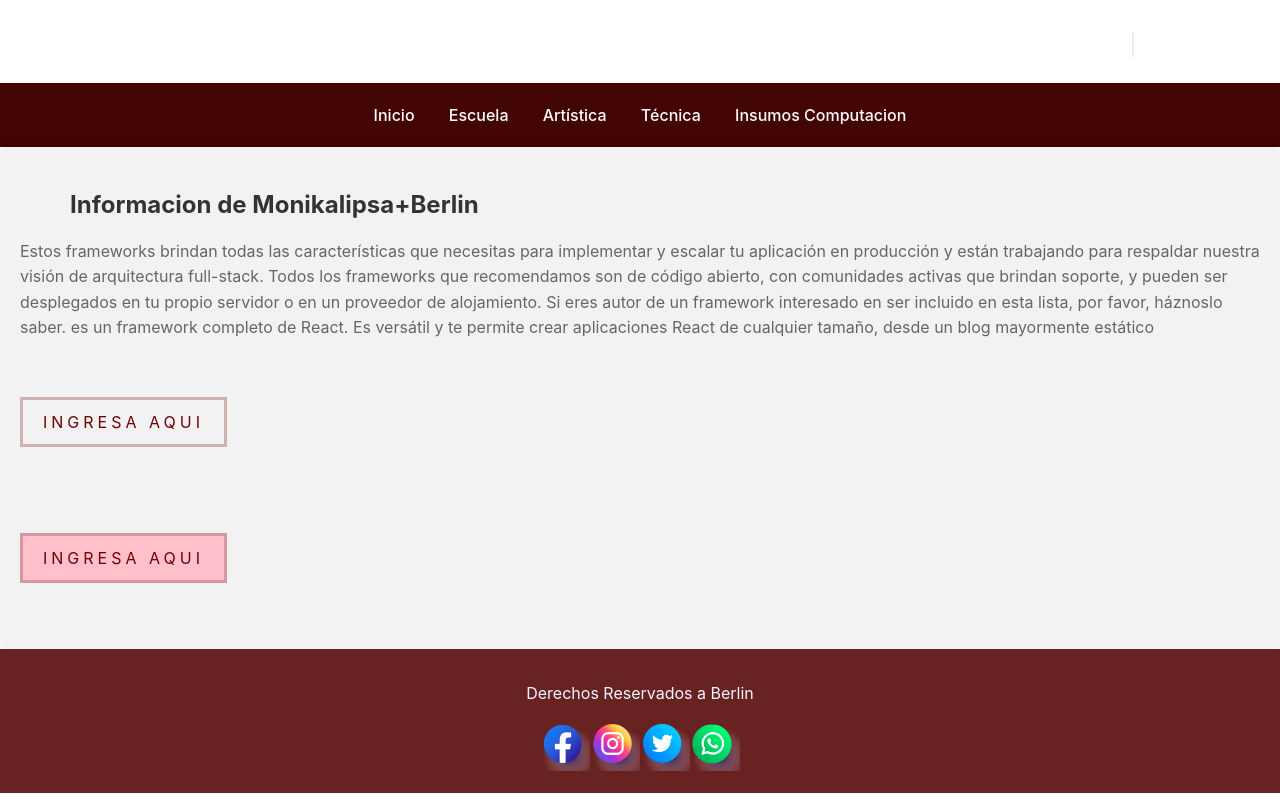
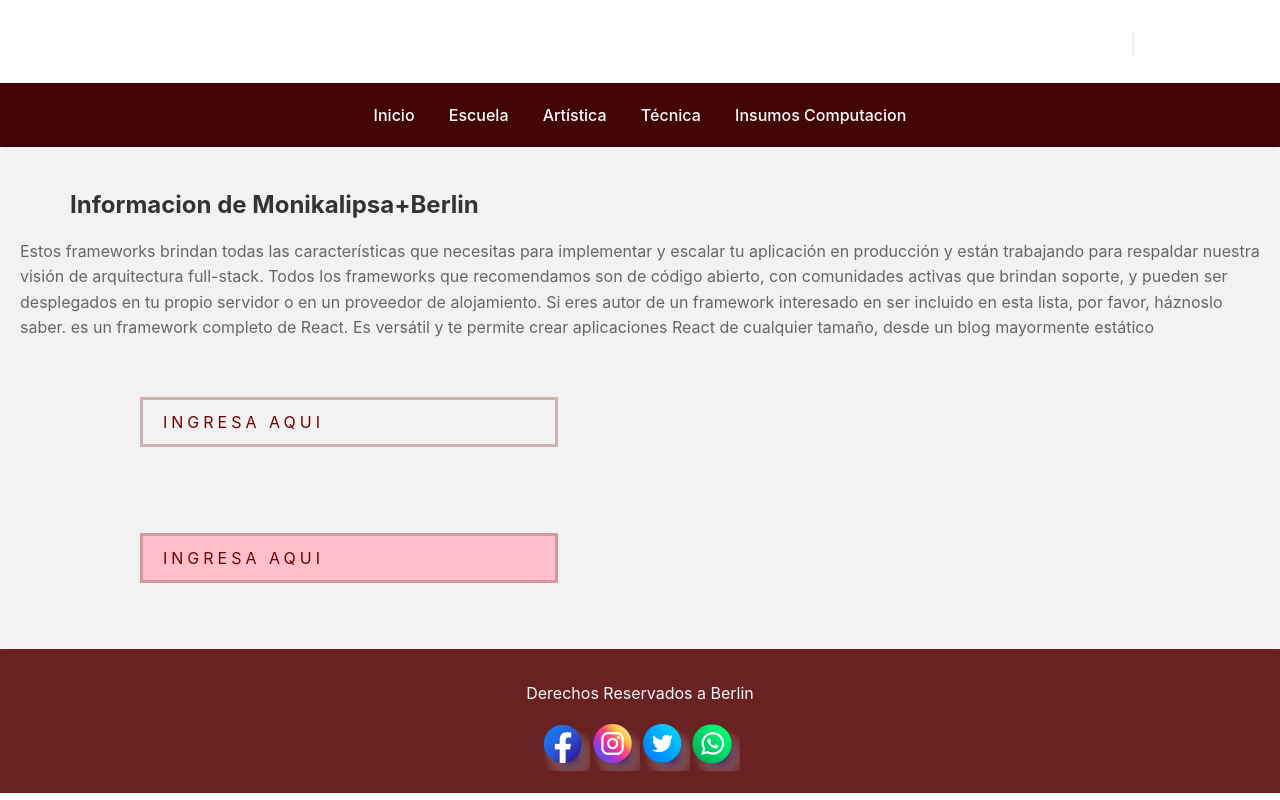
Before and after one commit to monikalipsa/PROYECTO-REACT-VITE, a React (Vite) app: page / in a window 1280 px wide. Built offline with nearby package versions, Linux system fonts and the light colour scheme.

Commit message:
trabajando componentes

```diff
--- a/src/components/formulario/Formulario.css
+++ b/src/components/formulario/Formulario.css
@@ -6,7 +6,7 @@
     max-width: 400px;
     margin: 0 auto;
     padding: 30px;
-    border: 1px solid #ccc;
+    border: 1px solid #f3ebeb;
     border-radius: 8px;
     margin-top: 30px;
     margin-bottom: 30px;
@@ -30,19 +30,18 @@
 
   }
 
-  .forms form button {
-    color: azure;
-    margin-top: 10px;
-    width: 50%;
-    background-color: #430404;
-    cursor: pointer;
-    align-self: center
+ .boton{
+margin-left: 120px;
+width: 30%;
+cursor: pointer;
+align-self: center
 
-  }
+ }
+
 
 
   .ubicacion {
-   margin-left: 60px;
+   margin-left: 80px;
 
 
 
--- a/src/components/formulario/Login.jsx
+++ b/src/components/formulario/Login.jsx
@@ -1,5 +1,5 @@
 
-
+import Boton from '../../components/boton/Boton';
 import './Formulario.css'
 import React, { useState } from 'react';
 
@@ -17,9 +17,13 @@ export default function Formulario () {
                           <input  type= "text"  placeholder="Ingresa tu mail" id= "nombre"   name="nombre"  value={nombre}   onChange={(e) => setNombre (e.target.value)}/>
                           <input  type= "text"  placeholder="Contraseña" id= "nombre"   name="nombre"  value={nombre}   onChange={(e) => setNombre (e.target.value)}/>
 
-            <button>
-            <label htmlFor = "nombre">  Ingresar </label>
-            </button>
+                          <Boton className="boton" texto= "Ingresar" />
+
+
+
+
+
+
 
                 <p>Donde vivis: </p>
                  <div className='ubicacion'>
@@ -33,6 +37,7 @@ export default function Formulario () {
                   <input type="radio" id= "Otra Pcia" className='2' name="lugar" value="Otra Pcia" onChange={(e) => setLugar (e.target.value)}  />
                   <label htmlFor="">Otra Pcia</label>
                   </div>
+
  </form>
        </div>
 
```
